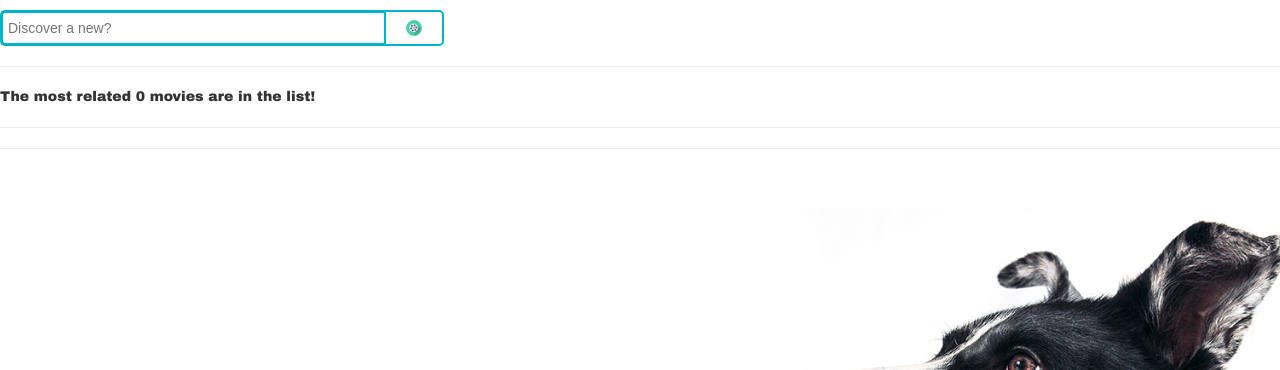
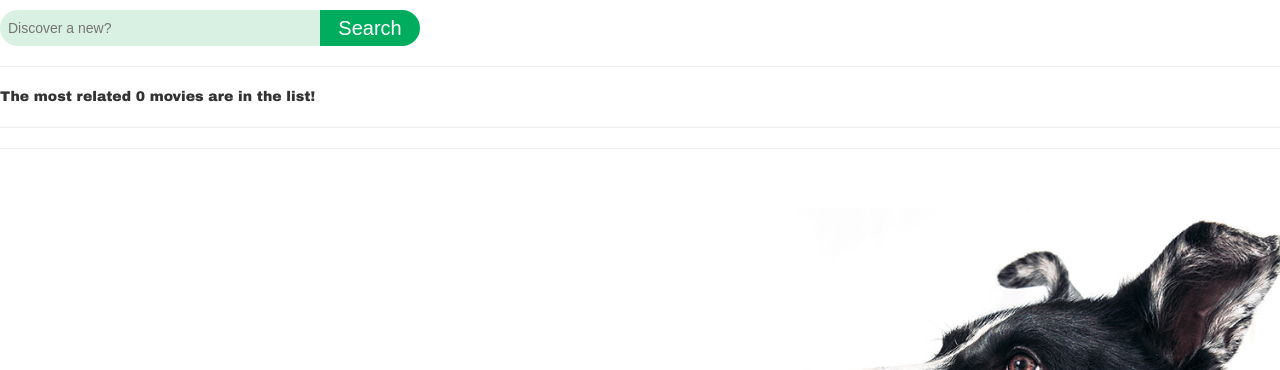
Before and after one commit to ra2yurix/TER, a Django app: template templates/search.html in a window 1280 px wide. Shown: the part 50-420 px from the top of the page. Run offline with Django 4.2, Linux system fonts and the light colour scheme; the template is opened without the code that fills it, so the values that code supplies are empty; some libraries are stand-ins or nearby versions.

Commit message:
20220207-2311

```diff
--- a/static/css/base.css
+++ b/static/css/base.css
@@ -52,25 +52,26 @@ body {
 }
 
 .searchTermH {
-  width: 30%;
-  border: 3px solid #00B4CC;
+  width: 25%;
+  border: 3px solid #d9f1e3;
+  background: #d9f1e3;
   border-right: none;
   padding: 5px;
   height: 36px;
-  border-radius: 5px 0 0 5px;
+  border-radius: 18px 0 0 18px;
   outline: none;
-  color: #9DBFAF;
+  color: #00ad5f;
 }
 
 .searchButton {
-  width: 60px;
+  width: 100px;
   height: 36px;
-  border: 2px solid #00B4CC;
-  #background: #00B4CC;
-  background: url("../images/favicon.ico") no-repeat center;
+  border: 2px solid #00ad5f;
+  background: #00ad5f;
+  #background: url("../images/favicon.ico") no-repeat center;
   text-align: center;
   color: #fff;
-  border-radius: 0 5px 5px 0;
+  border-radius: 0 18px 18px 0;
   cursor: pointer;
   font-size: 20px;
 }
--- a/templates/search.html
+++ b/templates/search.html
@@ -21,7 +21,7 @@
     <form role="search" method="get" id="search_form" action="">
         <div class="search">
             <input name="search_text" type="search" class="searchTermH" placeholder="Discover a new?" required/>
-            <button type="submit" class="searchButton" value="Search"/></button>
+            <button type="submit" class="searchButton" value="Search"/>Search</button>
         </div>
     </form>
 
```
